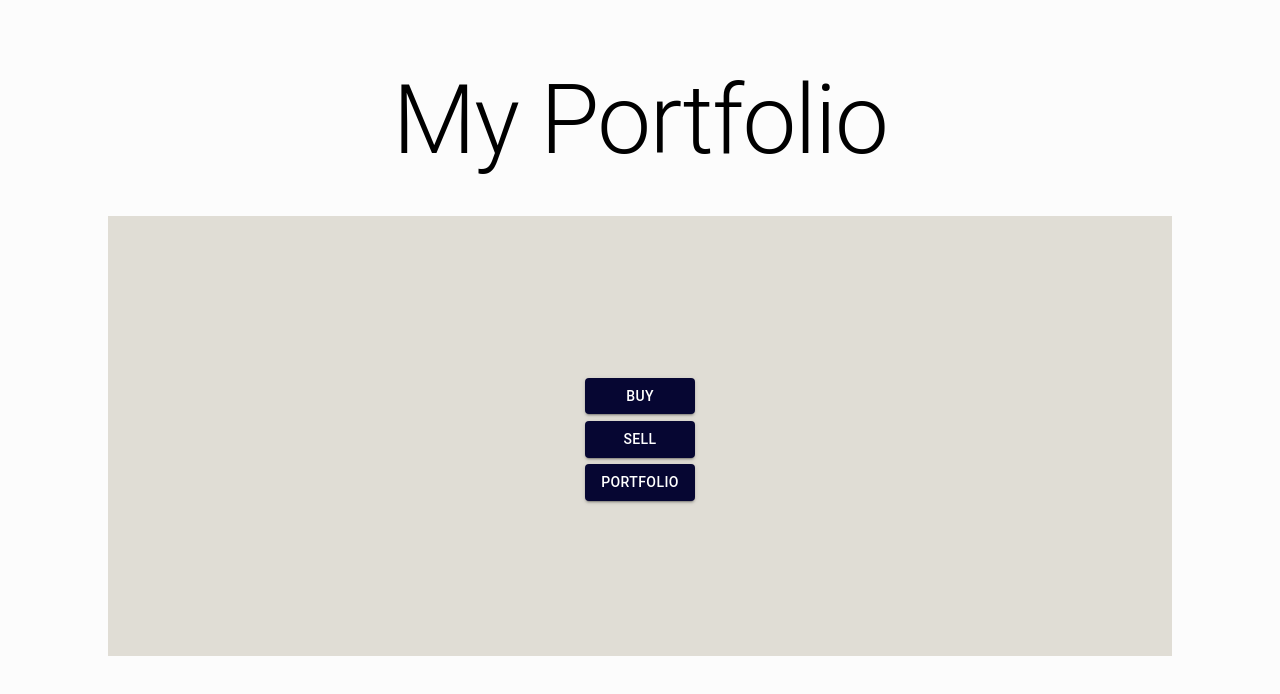
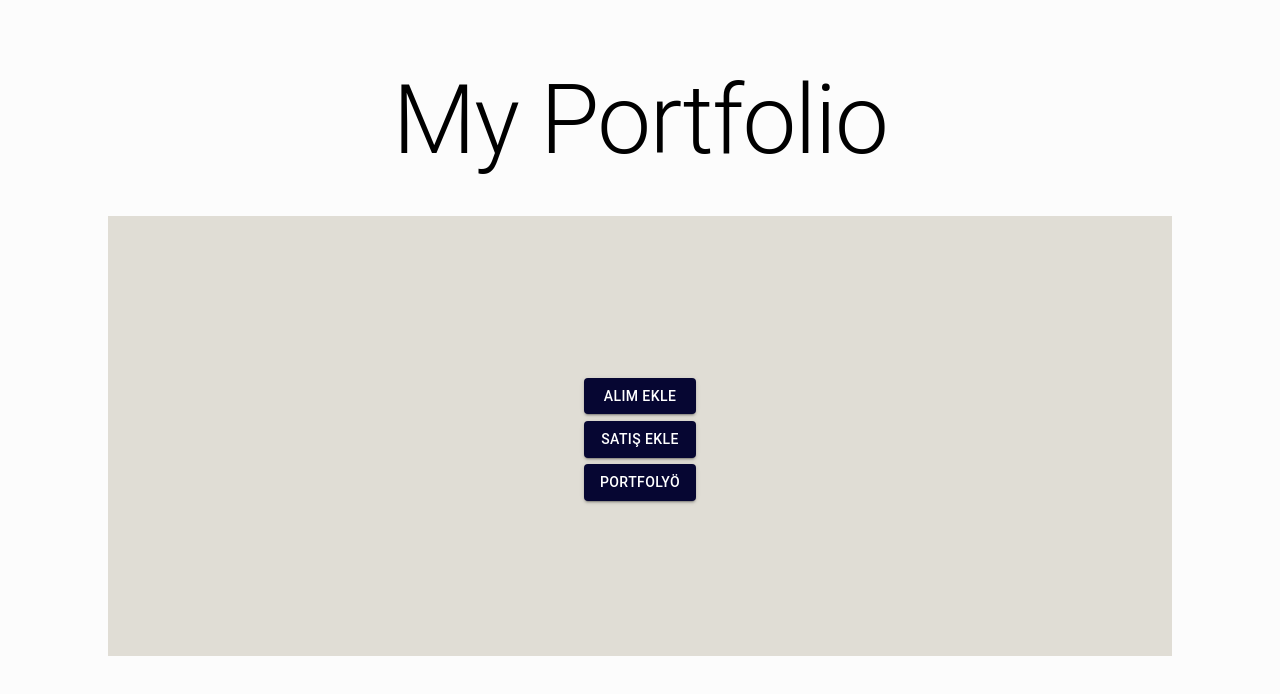
Before and after one commit to kynkcaycan/Financial_Portfolio, a React (Create React App) app: page / in a window 1280 px wide. Shown: the top 694 px of the page. Built offline with nearby package versions, Linux system fonts and the light colour scheme; no server answers.

Commit message:
buton ismi type eklemesi

```diff
--- a/src/Pages/myPortfolioPage.js
+++ b/src/Pages/myPortfolioPage.js
@@ -8,8 +8,13 @@ function MyPortfolioPage({ doviz }) {
   console.log("Doviz Verileri:", doviz);
 
   return (
+
     <div>
-      <Typography variant='h4' color=''>Portföy Detayları</Typography>
+      <div className="baslikaltibosluk">
+      <h1 >Portföyüm</h1>
+      </div>
+
+
       <TableContainer component={Paper}>
         <Table>
           <TableHead>
@@ -23,7 +28,7 @@ function MyPortfolioPage({ doviz }) {
           <TableBody>
             {doviz.map((item, index) => (
               <TableRow key={index}>
-                <TableCell>{item.typeofGold}</TableCell>
+                <TableCell>{item.dovizTuru}</TableCell>
                 <TableCell>{item.created}</TableCell>
                 <TableCell>{item.quantity}</TableCell>
                 <TableCell>{item.unitPrice}</TableCell>
--- a/src/butonsMain.js
+++ b/src/butonsMain.js
@@ -17,18 +17,18 @@ const ButonsMain = () => {
       <div class="mainButons">
         {" "}
         <Button onClick={clickBuy} variant="contained" color="success">
-          Buy
+          Alım Ekle
         </Button>
       </div>
       <div class="mainButons">
         {" "}
         <Button variant="contained" color="success">
-          Sell
+          Satış Ekle
         </Button>
       </div>
       <div class="mainButons">
         <Button onClick={clickPortfolio} variant="contained" color="success">
-          Portfolio
+          Portfolyö
         </Button>{" "}
       </div>
     </div>
--- a/src/index.css
+++ b/src/index.css
@@ -67,3 +67,6 @@ Button{
 .middleBox buysellport{
   align-content: center;
 }
+ .baslikaltibosluk h1 {
+  padding-bottom: 20%;
+}
```
